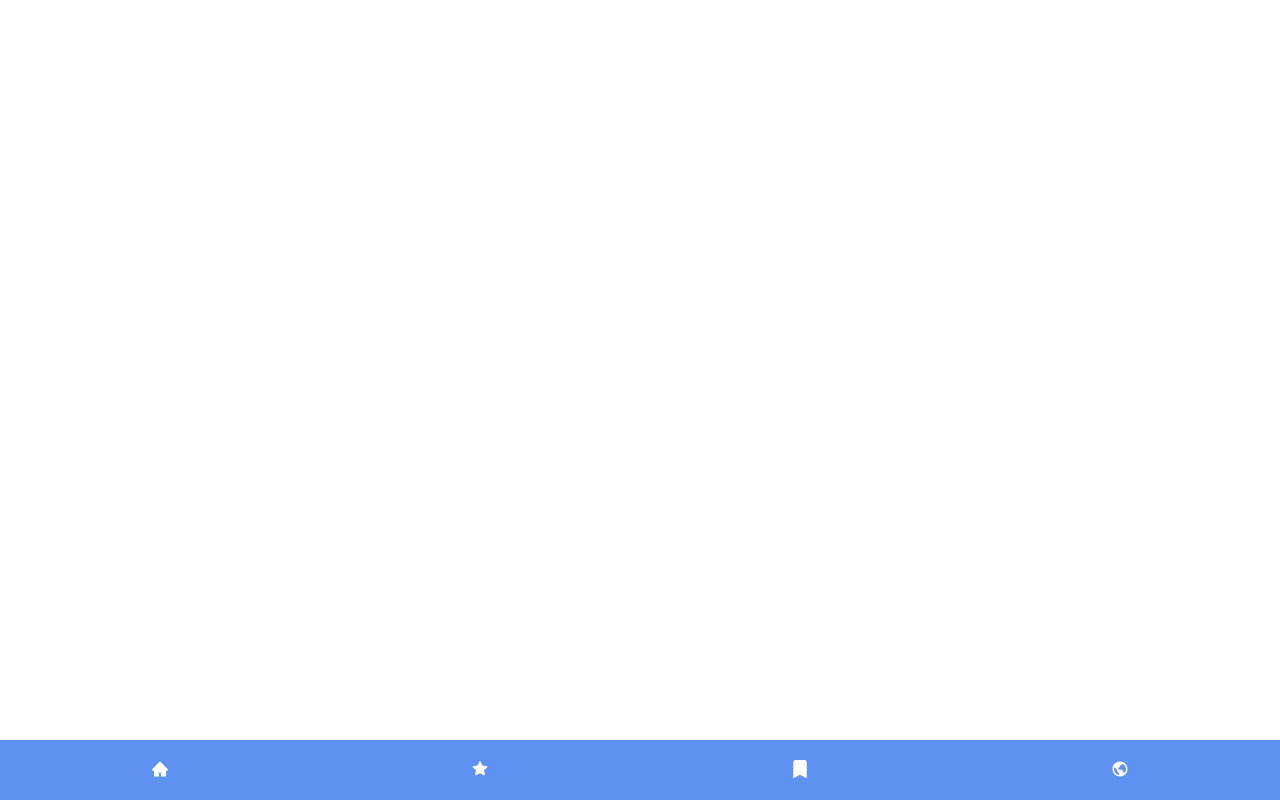
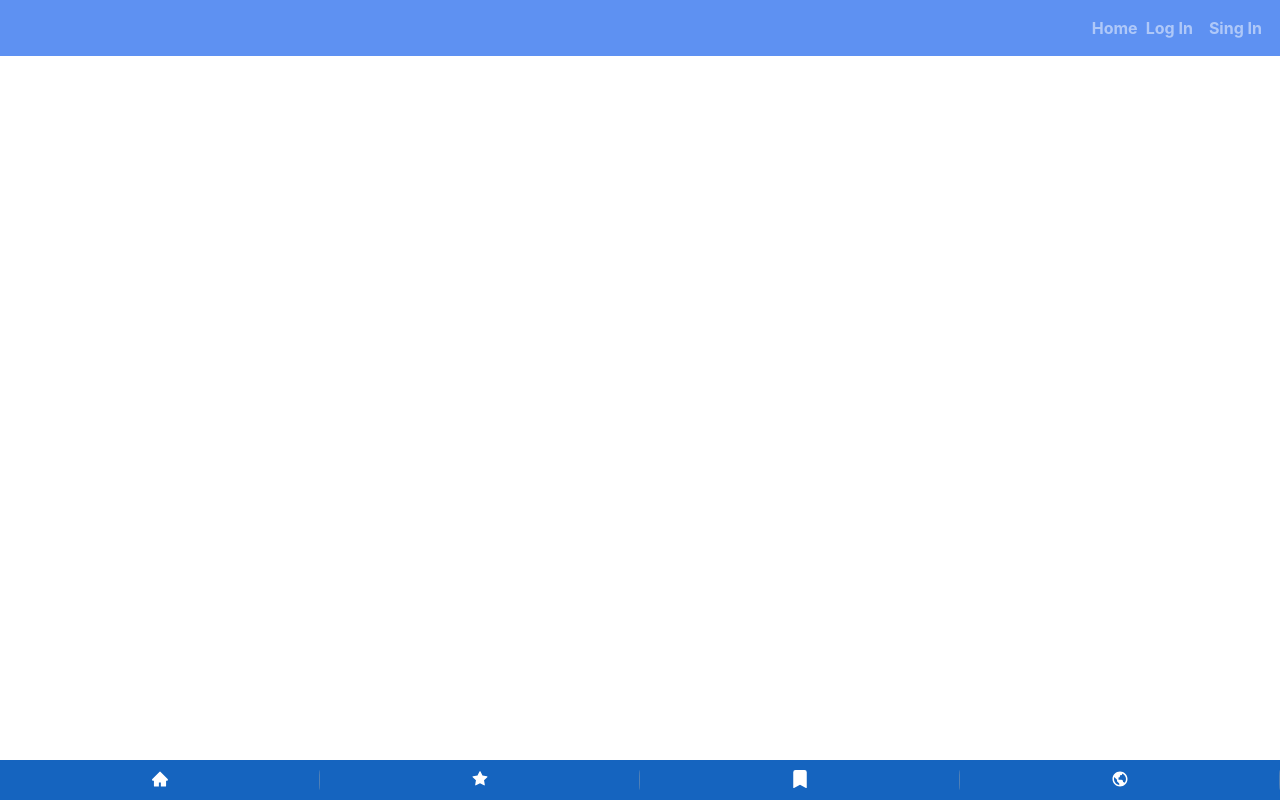
Before and after one commit to aotarasenko/Front-end, a React (Create React App) app in the folder blog-app/blog-app/: page / in a window 1280 px wide. Built offline with nearby package versions, Linux system fonts and the light colour scheme.

Commit message:
Added header section component

```diff
--- a/blog-app/blog-app/src/App.js
+++ b/blog-app/blog-app/src/App.js
@@ -1,20 +1,22 @@
-import { Route, BrowserRouter as Router } from "react-router-dom";
+import { Route, BrowserRouter } from "react-router-dom";
 import { NavBar } from "./components/Layout/NavBar/NavBar";
 import { Home } from "./components/Pages/Home";
 import { World } from "./components/Pages/World";
 import { Favorites } from "./components/Pages/Favorites";
 import { Subscriptions } from "./components/Pages/Subscriptions";
+import { Header } from "./components/Layout/Header/Header";
 
 function App() {
   return (
     <>
-      <Router>
+      <BrowserRouter>
+        <Header />
         <NavBar />
-        <Route path="/home" component={Home} />
-        <Route path="/favorites" component={Favorites} />
-        <Route path="/world" component={World} />
-        <Route path="/subscriptions" component={Subscriptions} />
-      </Router>
+        <Route exact path="/home" component={Home} />
+        <Route exact path="/favorites" component={Favorites} />
+        <Route exact path="/world" component={World} />
+        <Route exact path="/subscriptions" component={Subscriptions} />
+      </BrowserRouter>
     </>
   );
 }
--- /dev/null
+++ b/blog-app/blog-app/src/components/Layout/Header/Header.js
@@ -0,0 +1,35 @@
+import { NavLink } from "react-router-dom";
+import styled from "styled-components";
+import { ActiveMenu } from "../../interractiveComponents/ActiveMenu";
+import { AppLink } from "../../interractiveComponents/AppLink";
+import { AppColors } from "../../styles/variables";
+
+export const Header = () => {
+  return (
+    <HeaderStyled>
+      <NavLink to="/world">Home</NavLink>
+      <AppLink link="#" text="Log In" />
+      <AppLink link="#" text="Sing In" />
+      <ActiveMenu />
+    </HeaderStyled>
+  );
+};
+
+const HeaderStyled = styled.header`
+  display: flex;
+  justify-content: flex-end;
+  align-items: center;
+  padding: 10px;
+  background-color: ${AppColors.light};
+
+  a {
+    color: ${AppColors.white};
+    opacity: 0.5;
+    text-decoration: none;
+    font-weight: bold;
+
+    &:hover {
+      opacity: 1;
+    }
+  }
+`;
--- a/blog-app/blog-app/src/components/Layout/MainContent/MainContent.js
+++ b/blog-app/blog-app/src/components/Layout/MainContent/MainContent.js
@@ -1,12 +1,12 @@
 import styled from "styled-components";
-import { AppColors, sidebarSize } from "../../styles/variables";
+import { AppColors } from "../../styles/variables";
 
 export const MainContent = () => {
   return <MainContentStyled />;
 };
 
 export const MainContentStyled = styled.main`
-  padding-left: ${sidebarSize};
+  padding: 12px;
   height: 100vh;
   background-color: ${AppColors.light};
   box-sizing: border-box;
--- a/blog-app/blog-app/src/components/Layout/NavBar/NavBar.js
+++ b/blog-app/blog-app/src/components/Layout/NavBar/NavBar.js
@@ -1,11 +1,11 @@
 import styled from "styled-components";
-import { AppColors, navBarSize } from "../../styles/variables";
+import { AppColors } from "../../styles/variables";
 import { NavMenu } from "./NavMenu/NavMenu";
 
 export const NavBar = () => {
   return (
     <NavBarStyled>
-      <NavMenu>gdgdr</NavMenu>
+      <NavMenu />
     </NavBarStyled>
   );
 };
@@ -15,6 +15,5 @@ const NavBarStyled = styled.nav`
   left: 0;
   bottom: 0;
   width: 100%;
-  height: ${navBarSize};
-  background-color: ${AppColors.light};
+  background-color: ${AppColors.primary};
 `;
--- a/blog-app/blog-app/src/components/Layout/NavBar/NavMenu/NavMenu.js
+++ b/blog-app/blog-app/src/components/Layout/NavBar/NavMenu/NavMenu.js
@@ -1,15 +1,14 @@
-import {
-  AppColors,
-  AppFontSizes,
-  AppIcons,
-  AppSizes,
-} from "../../../styles/variables";
+import { AppColors, AppFontSizes, AppIcons } from "../../../styles/variables";
 import { NavLink } from "react-router-dom";
 import styled from "styled-components";
 
 export const NavMenu = ({ isSizeForText }) => {
   const menuItems = [
-    { title: "My Posts", linkTo: "/home", icon: AppIcons.home },
+    {
+      title: "My Posts",
+      linkTo: "/home",
+      icon: AppIcons.home,
+    },
     { title: "Favorites", linkTo: "/favorites", icon: AppIcons.favorite },
     {
       title: "Subscriptions",
@@ -42,11 +41,24 @@ const NavMenuStyled = styled.ul`
   padding: 0;
 
   li {
+    position: relative;
     display: flex;
     flex: 1;
     justify-content: center;
     align-items: center;
     list-style: none;
+
+    &::after {
+      content: "";
+      position: absolute;
+      right: 0;
+      display: block;
+      width: 1.5px;
+      height: 50%;
+      border-radius: 75%;
+      background-color: ${AppColors.neutral};
+      opacity: 0.4;
+    }
 
     svg {
       font-size: ${AppFontSizes.medium};
@@ -55,18 +67,20 @@ const NavMenuStyled = styled.ul`
 
     a {
       display: flex;
-      justify-content: space-between;
+      justify-content: center;
       align-items: center;
+      padding: 10px 0;
+      width: 100%;
+      height: 100%;
       border-bottom: 2px solid transparent;
-      padding: 20px;
       transition: 0.4s border-bottom ease;
       text-decoration: none;
       color: ${AppColors.white};
 
       &:hover {
-        border-color: ${AppColors.white};
+        background-color: ${AppColors.dark};
         cursor: poiner;
-        transition: 0.4s border-bottom ease;
+        transition: 0.4s background-color ease;
       }
     }
   }
--- a/blog-app/blog-app/src/components/interractiveComponents/ActiveMenu.js
+++ b/blog-app/blog-app/src/components/interractiveComponents/ActiveMenu.js
@@ -1,39 +1,27 @@
+import { useState } from "react";
 import styled from "styled-components";
-import { AppColors } from "../styles/variables";
+import { AppColors, AppSizes } from "../styles/variables";
+
 export const ActiveMenu = () => {
+  const [isActive, setActive] = useState(false);
+  const toggleMenu = () => setActive(!isActive);
+
   return (
-    <ActiveMenuStyled>
+    <ActiveMenuStyled onClick={toggleMenu} isActive={isActive}>
+      <div></div>
+      <div></div>
       <div></div>
     </ActiveMenuStyled>
   );
 };
 
 const ActiveMenuStyled = styled.div`
-  position: absolute;
-  top: 0;
-  bottom: 0;
-  right: 20px;
-  left: auto;
   display: flex;
   flex-direction: column;
-  padding: 8px;
-  width: 40px;
-  height: 40px;
-
-  &.is-active {
-    div {
-      opacity: 0;
-
-      &::before {
-        top: 0;
-        transform: rotate(45deg);
-      }
-      &::after {
-        top: 0;
-        transform: rotate(-45deg);
-      }
-    }
-  }
+  justify-content: center;
+  margin-left: 30px;
+  width: 30px;
+  height: 30px;
 
   &:hover {
     cursor: pointer;
@@ -41,29 +29,48 @@ const ActiveMenuStyled = styled.div`
 
   div {
     position: relative;
-    top: 20px;
-    height: 2px;
+    height: 5px;
     width: 100%;
+    border-radius: 5px;
     background-color: ${AppColors.white};
+    transition: 0.5s transform ease;
 
-    &::before {
-      content: "";
+    &:first-child {
       position: relative;
-      top: -12px;
-      display: block;
-      height: 2px;
+      top: -7px;
+      height: 5px;
       width: 100%;
-      background-color: ${AppColors.white};
+      transition: 0.5s transform ease;
+    }
+    &:last-child {
+      position: relative;
+      bottom: -7px;
+      height: 5px;
+      width: 100%;
+      transition: 0.5s transform ease;
+    }
+  }
+
+  ${({ isActive }) =>
+    isActive &&
+    `
+    div {
+      transform: scale(0);
+
+      &:first-child{
+        transform: rotate(225deg) translate(-7px, -10px);
+        transition: 0.5s transform ease;
+      }
+
+      &:last-child{
+        transform: rotate(-225deg) translate(-7px, 10px);
+        transition: 0.5s transform ease;
+      }
     }
 
-    &::after {
-      content: "";
-      position: relative;
-      bottom: -10px;
-      display: block;
-      height: 2px;
-      width: 100%;
-      background-color: ${AppColors.white};
-    }
+  `}
+
+  @media screen and (min-width: ${AppSizes.tablet}) {
+    display: none;
   }
 `;
--- /dev/null
+++ b/blog-app/blog-app/src/components/interractiveComponents/AppLink.js
@@ -0,0 +1,13 @@
+import styled from "styled-components";
+import { AppColors } from "../styles/variables";
+
+export const AppLink = (props) => {
+  return <AppLinkStyled href={props.link}>{props.text}</AppLinkStyled>;
+};
+
+const AppLinkStyled = styled.a`
+  display: flex;
+  padding: 8px;
+  font-weight: bold;
+  color: ${AppColors.white};
+`;
```
